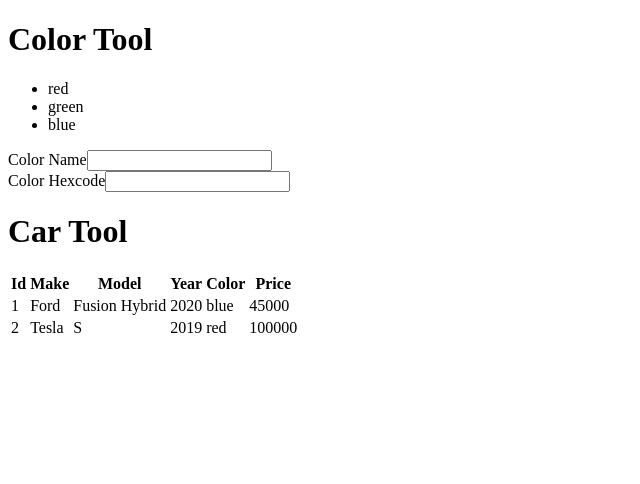
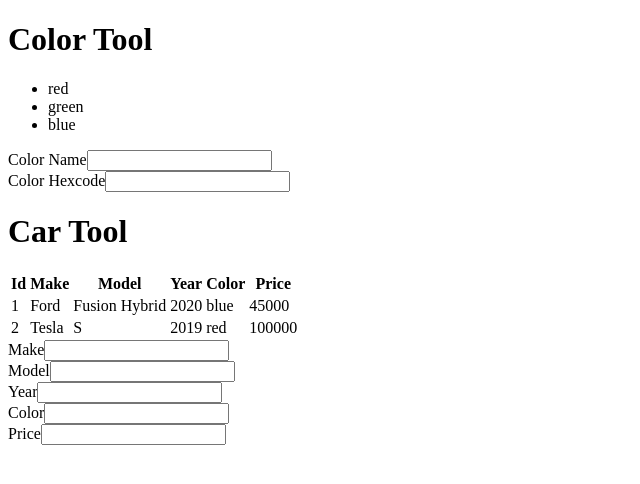
Before and after one commit to t4d-classes/react_12092020, a React (Create React App) app in the folder demo-app/: page / in a window 1280 px wide. Shown: the top 484 px of the page, without its empty margins (0-640 px from the left). Built offline with nearby package versions, Linux system fonts and the light colour scheme.

Commit message:
Add code demos

```diff
--- /dev/null
+++ b/demo-app/src/components/CarForm.js
@@ -0,0 +1,55 @@
+import React, { useState } from 'react';
+
+const nanToValue = (num) => isNaN(num) ? '' : num;
+
+export function CarForm() {
+
+  const [
+    carForm,
+    setCarForm,
+  ] = useState({ make: '', model: '', year: NaN, color: '', price: NaN });
+
+  const change = (e) => {
+
+    setCarForm({
+      ...carForm,
+      [e.target.name]: e.target.type === 'number'
+        ? parseInt(e.target.value) : e.target.value,
+    });
+
+  };
+
+  console.log(carForm);
+
+  return (
+    <form>
+      <div>
+        <label htmlFor="make-input">Make</label>
+        <input type="text" id="make-input" name="make"
+          value={carForm.make} onChange={change} />
+      </div>
+      <div>
+        <label htmlFor="model-input">Model</label>
+        <input type="text" id="model-input" name="model"
+          value={carForm.model} onChange={change} />
+      </div>
+      <div>
+        <label htmlFor="year-input">Year</label>
+        <input type="number" id="year-input" name="year"
+          value={nanToValue(carForm.year)} onChange={change} />
+      </div>
+      <div>
+        <label htmlFor="color-input">Color</label>
+        <input type="text" id="color-input" name="color"
+          value={carForm.color} onChange={change} />
+      </div>
+      <div>
+        <label htmlFor="price-input">Price</label>
+        <input type="number" id="price-input" name="price"
+          value={nanToValue(carForm.price)} onChange={change} />
+      </div>
+    </form>
+  );
+
+
+}
--- a/demo-app/src/components/CarTool.js
+++ b/demo-app/src/components/CarTool.js
@@ -3,12 +3,14 @@
 
 import { ToolHeader } from './ToolHeader';
 import { CarTable } from './CarTable';
+import { CarForm } from './CarForm';
 
 export function CarTool(props) {
   return (
     <>
       <ToolHeader headerText="Car Tool" />
       <CarTable cars={props.cars} />
+      <CarForm />
     </>
   );
 }
```
Also changed, not shown: 1 other file (tests, documents, lock files or other folders).
